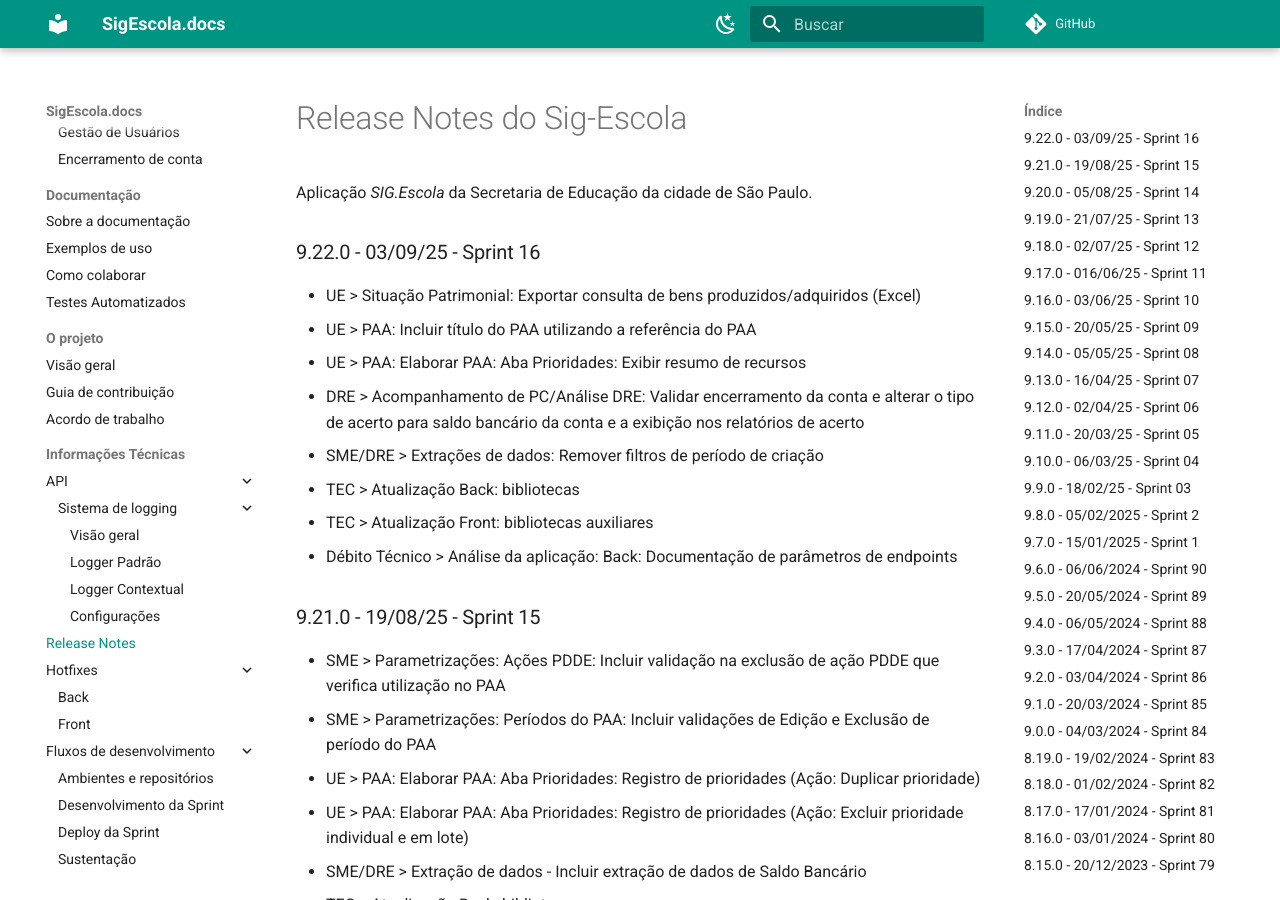
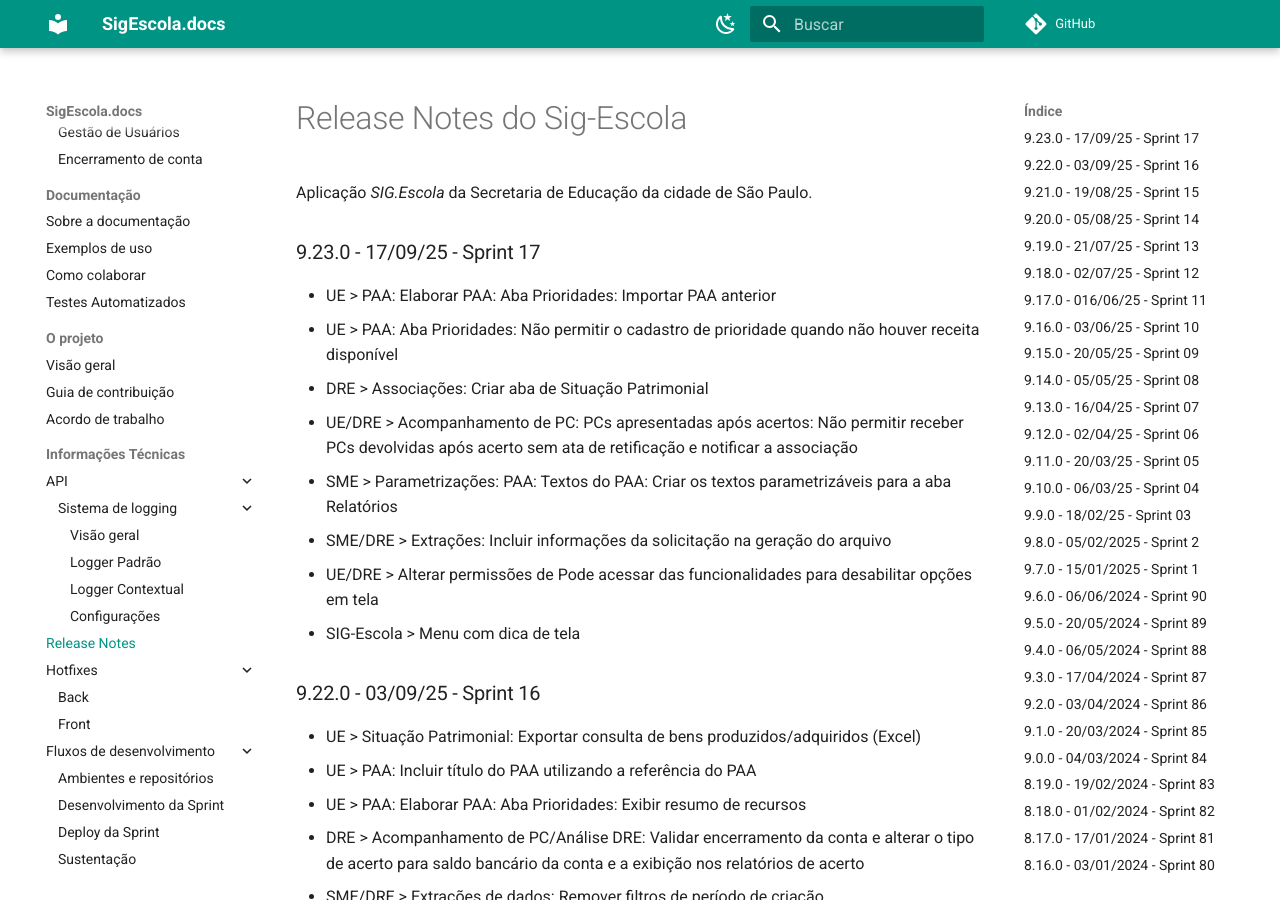
Before and after one commit to prefeiturasp/SME-PTRF-Docs, an MkDocs documentation site: the page built from docs/projeto/release_notes.md, in a window 1280 px wide and 900 px high. Built offline with MkDocs 1.6.1 and Material for MkDocs 9.7.7, drawn with Linux system fonts in a browser that asks for light colours; comment, search, counter and statistics services are not loaded.

Commit message:
Release 9.23.0
9.23.0 - 17/09/25 - Sprint 17

- UE >  PAA: Elaborar PAA: Aba Prioridades: Importar PAA anterior
- UE > PAA: Aba Prioridades: Não permitir o cadastro de prioridade quando não houver receita disponível
- DRE > Associações: Criar aba de Situação Patrimonial
- UE/DRE > Acompanhamento de PC: PCs apresentadas após acertos: Não permitir receber PCs devolvidas após acerto sem ata de retificação e notificar a associação
- SME > Parametrizações: PAA: Textos do PAA: Criar os textos parametrizáveis para a aba Relatórios
- SME/DRE > Extrações: Incluir informações da solicitação na geração do arquivo
- UE/DRE > Alterar permissões de Pode acessar das funcionalidades para desabilitar opções em tela
- SIG-Escola > Menu com dica de tela

```diff
--- a/docs/projeto/release_notes.md
+++ b/docs/projeto/release_notes.md
@@ -1,6 +1,17 @@
 # Release Notes do Sig-Escola
 
 Aplicação *SIG.Escola* da Secretaria de Educação da cidade de São Paulo.
+
+### 9.23.0 - 17/09/25 - Sprint 17
+
+* UE >  PAA: Elaborar PAA: Aba Prioridades: Importar PAA anterior
+* UE > PAA: Aba Prioridades: Não permitir o cadastro de prioridade quando não houver receita disponível
+* DRE > Associações: Criar aba de Situação Patrimonial
+* UE/DRE > Acompanhamento de PC: PCs apresentadas após acertos: Não permitir receber PCs devolvidas após acerto sem ata de retificação e notificar a associação
+* SME > Parametrizações: PAA: Textos do PAA: Criar os textos parametrizáveis para a aba Relatórios
+* SME/DRE > Extrações: Incluir informações da solicitação na geração do arquivo
+* UE/DRE > Alterar permissões de Pode acessar das funcionalidades para desabilitar opções em tela
+* SIG-Escola > Menu com dica de tela
 
 ### 9.22.0 - 03/09/25 - Sprint 16
 
```
